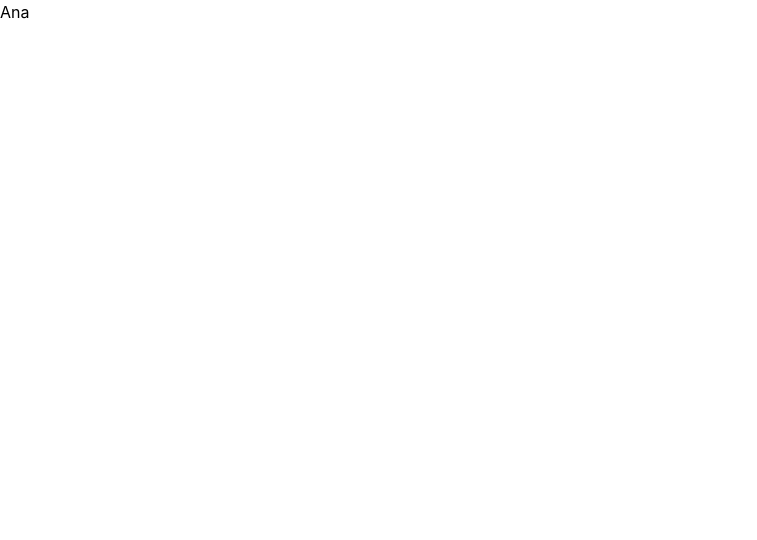
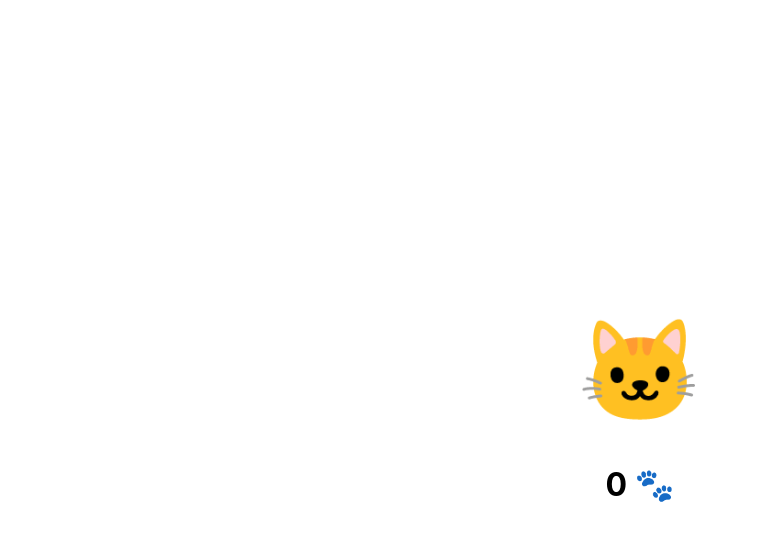
Before and after one commit to matkocrnoja/ArtConnect, a React (Vite) app in the folder vite-frontend/: page /ana in a window 1280 px wide. Shown: the top 540 px of the page, without its empty margins (0-757 px from the left). Built offline with nearby package versions, Linux system fonts and the light colour scheme.

Commit message:
stranica ana

```diff
--- a/vite-frontend/src/Stranice/OsobneStranice/Ana.tsx
+++ b/vite-frontend/src/Stranice/OsobneStranice/Ana.tsx
@@ -1,7 +1,31 @@
+import { useState } from 'react';
+import { Center } from '@mantine/core';
+
 export default function Ana() {
-    return (
-        <>
-        Ana
-        </>
-    )
+  const [count, setCount] = useState(0);
+
+  return (
+    <Center h="100vh">
+      <div style={{ textAlign: 'center' }}>
+        <button
+          onClick={() => setCount(c => c + 1)}
+          style={{
+            fontSize: 100,
+            background: 'none',
+            border: 'none',
+            cursor: 'pointer',
+            transition: 'transform 0.1s',
+          }}
+          onMouseDown={e => (e.currentTarget.style.transform = 'scale(0.9)')}
+          onMouseUp={e => (e.currentTarget.style.transform = 'scale(1)')}
+        >
+          🐱
+        </button>
+
+        <div style={{ fontSize: 32, fontWeight: 700, marginTop: 12 }}>
+          {count} 🐾
+        </div>
+      </div>
+    </Center>
+  );
 }
```
